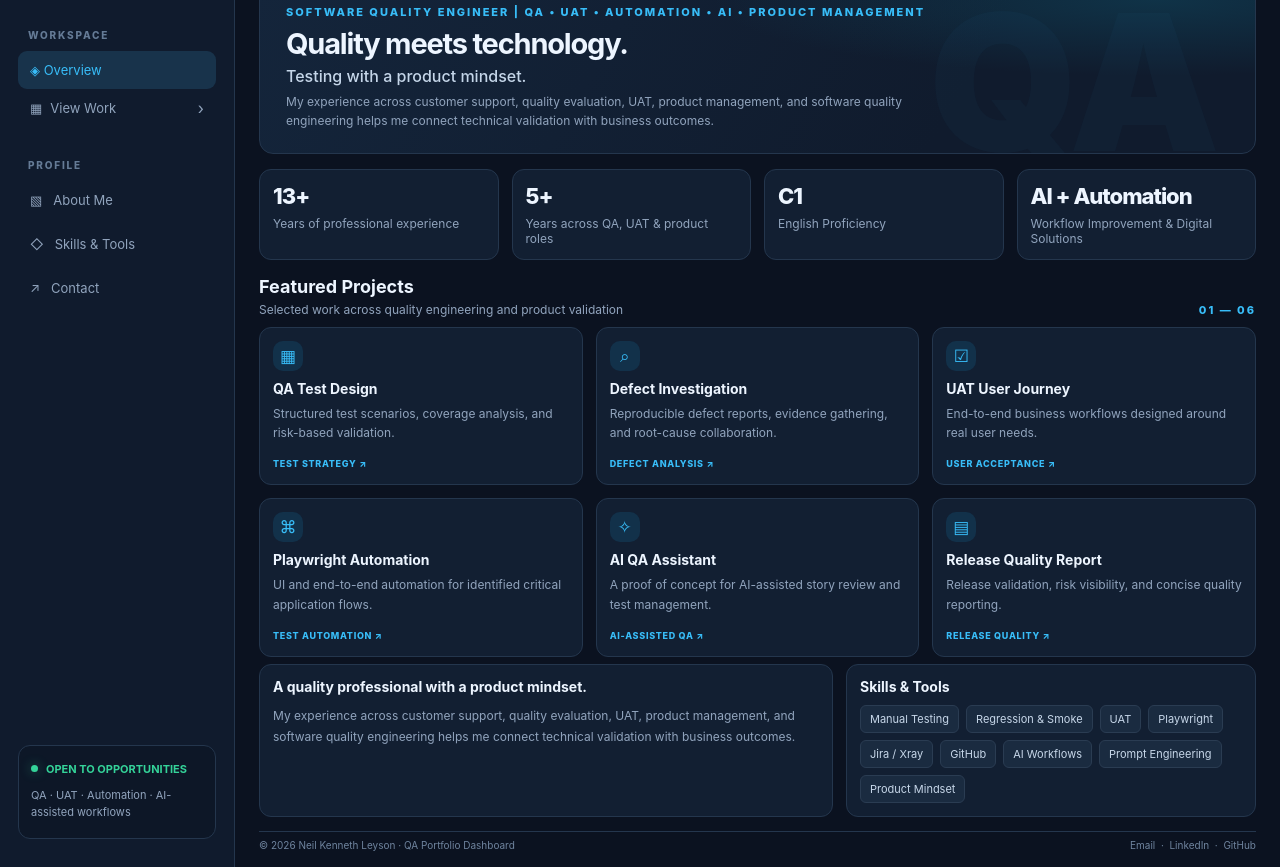
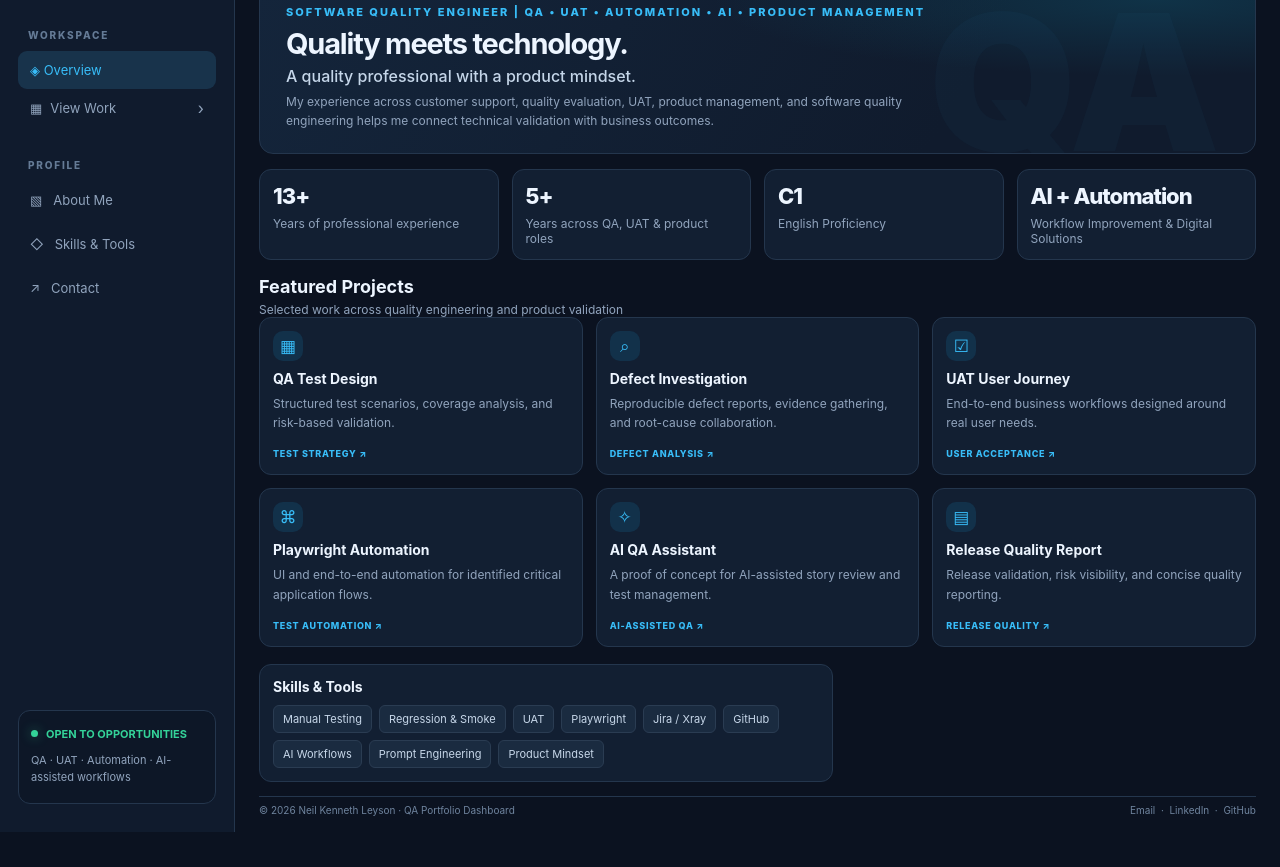
Before and after one commit to neilkennethleyson/qaportfolio, a plain HTML site: page index.html in a window 1280 px wide. Shown: the part 76-943 px from the top of the page. After the commit the page ends 908 px from the top, so only its background shows below. Drawn offline with Linux system fonts and the light colour scheme.

Commit message:
Update index.html

```diff
--- a/index.html
+++ b/index.html
@@ -789,7 +789,7 @@ border-top: 1px solid var(--border);
       <section class="hero">
         <div class="eyebrow">SOFTWARE QUALITY ENGINEER | QA • UAT • Automation • AI • Product Management</div>
         <h1>Quality meets technology.</h1>
-        <h2>Testing with a product mindset.</h2>
+        <h2>A quality professional with a product mindset.</h2>
         <p>
         My experience across customer support, quality evaluation, UAT, product management, and software quality engineering helps me connect technical validation with business outcomes.
         </p>
@@ -822,9 +822,7 @@ border-top: 1px solid var(--border);
           <div>
             <h2>Featured Projects</h2>
             <p>Selected work across quality engineering and product validation</p>
-          </div>
-          <span class="eyebrow">01 — 06</span>
-        </div>
+
 
         <div class="projects">
           <a class="project" href="https://neilkennethleyson.github.io/qa-test-design.html">
@@ -872,14 +870,7 @@ border-top: 1px solid var(--border);
       </section>
 
       <section class="bottom-grid">
-        <div class="info-panel" id="about">
-          <h3>A quality professional with a product mindset.</h3>
-          <p>
-            My experience across customer support, quality evaluation, UAT,
-            product management, and software quality engineering helps me
-            connect technical validation with business outcomes.
-          </p>
-        </div>
+
 
         <div class="info-panel" id="skills">
           <h3>Skills & Tools</h3>
```
